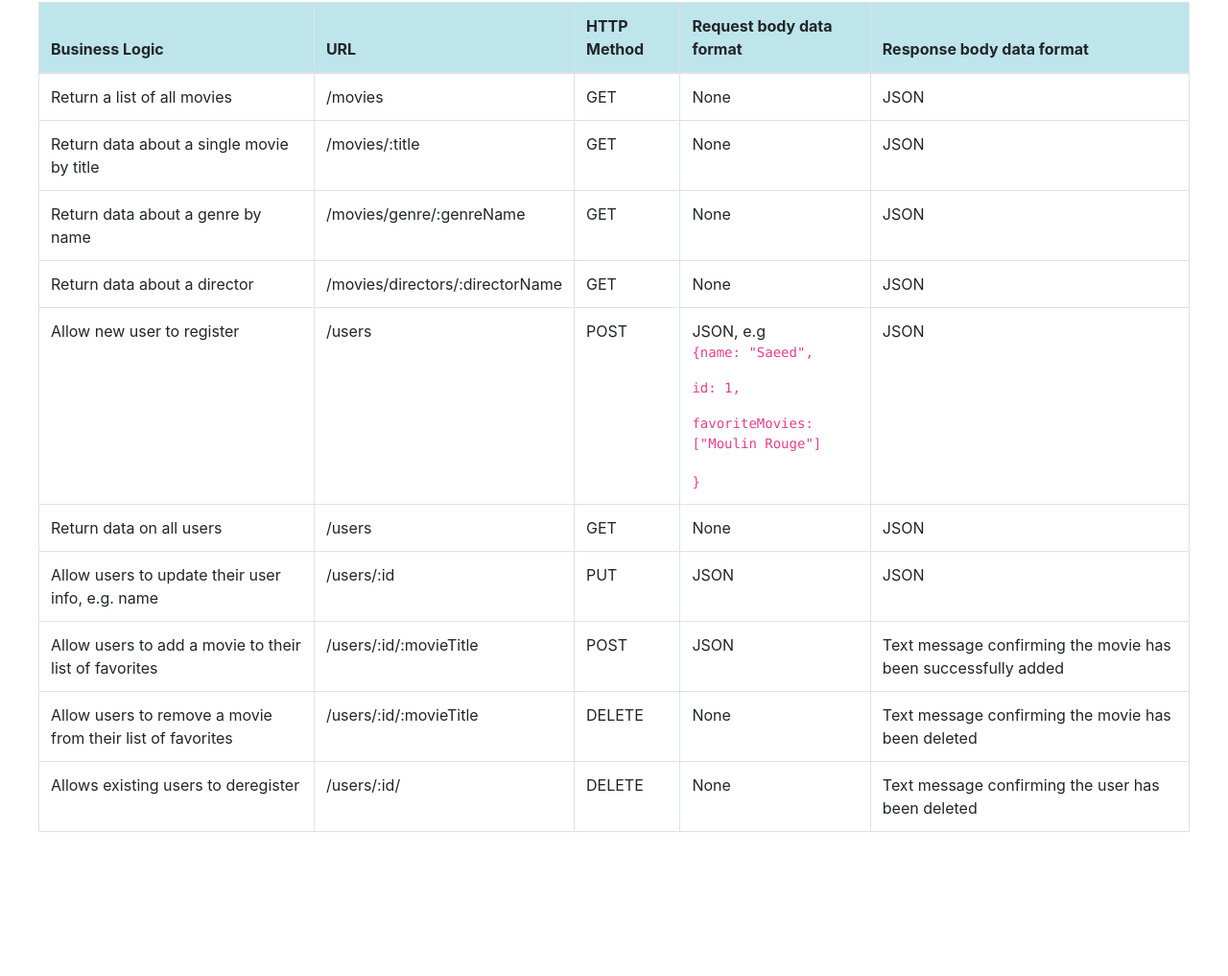
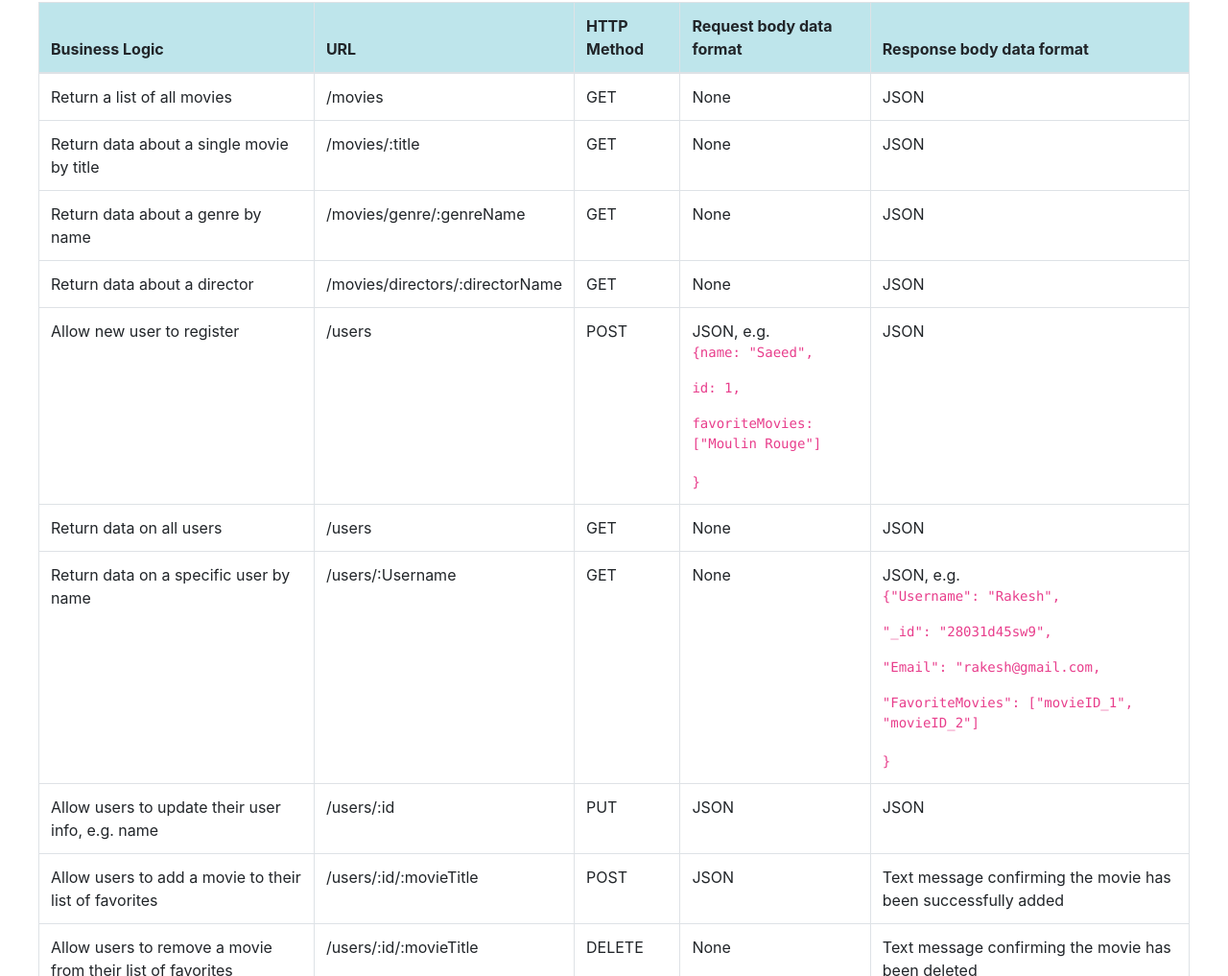
Before and after one commit to Ntsubi/movie_api, a website: page public/documentation.html in a window 1280 px wide. Shown: the part 258-1275 px from the top of the page at 96% size. Before the commit the page ends 1155 px from the top, so only its background shows below. Drawn offline with nearby package versions, Linux system fonts and the light colour scheme.

Commit message:
Added route to return user data by name

```diff
--- a/public/documentation.html
+++ b/public/documentation.html
@@ -63,7 +63,7 @@
                 <td>Allow new user to register</td>
                 <td>/users</td>
                 <td>POST</td>
-                <td>JSON, e.g<code>
+                <td>JSON, e.g.<code>
                     <p>{name: "Saeed",</p>
                     <p>id: 1,</p>
                     <p>favoriteMovies: ["Moulin Rouge"]</p>
@@ -76,6 +76,18 @@
                 <td>GET</td>
                 <td>None</td>
                 <td>JSON</td>
+            </tr>
+            <tr>
+                <td>Return data on a specific user by name</td>
+                <td>/users/:Username</td>
+                <td>GET</td>
+                <td>None</td>
+                <td>JSON, e.g.<code>
+                    <p>{"Username": "Rakesh",</p>
+                    <p>"_id": "28031d45sw9",</p>
+                    <p>"Email": "rakesh@gmail.com,</p>
+                    <p>"FavoriteMovies": ["movieID_1", "movieID_2"]</p>
+                }</code></td>
             </tr>
             <tr>
                 <td>Allow users to update their user info, e.g. name</td>
```
